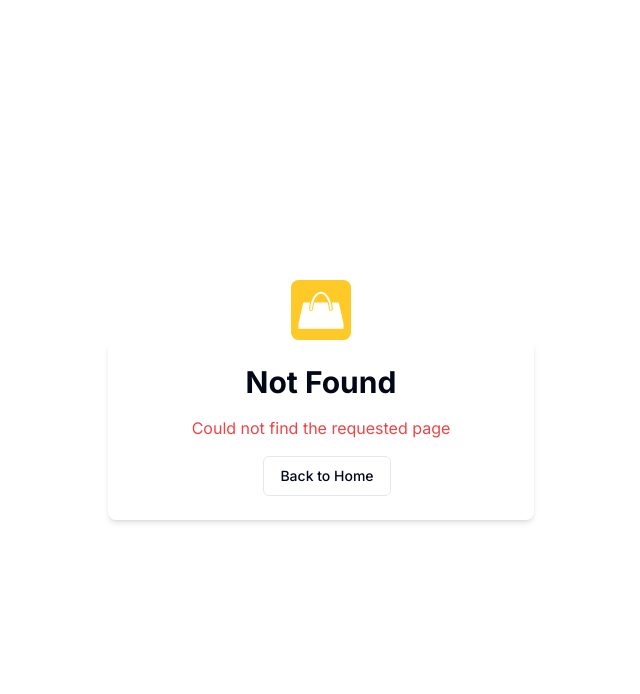
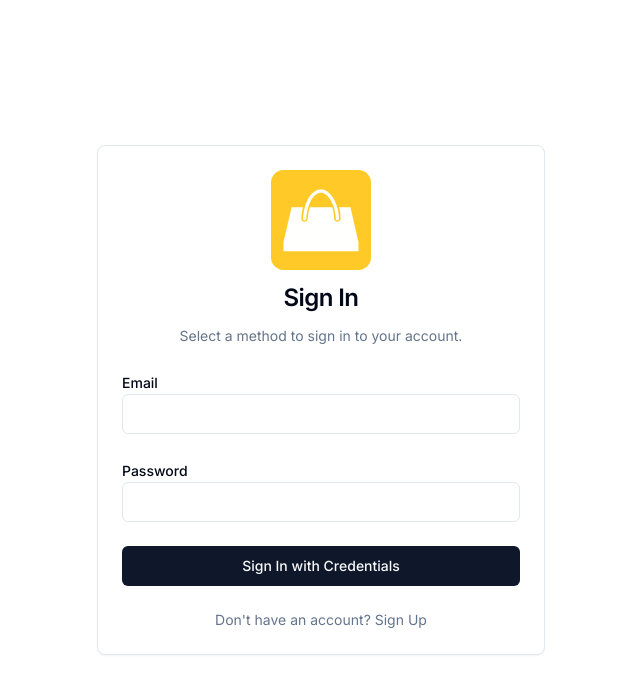
Before and after one commit to UdohLawrence/tizzle-store, a Next.js app: page /sign-in in a window 1280 px wide. Before the commit this address had no page. Shown: the top 694 px of the page, without its empty margins (319-959 px from the left). Built offline with nearby package versions, Linux system fonts and the light colour scheme.

Commit message:
create the sign in form component

```diff
--- /dev/null
+++ b/app/(auth)/layout.tsx
@@ -0,0 +1,11 @@
+const Layout = ({ children }: { children: React.ReactNode }) => {
+  return (
+    <>
+      <div className="flex-center min-h-screen w-full">
+        {children}
+      </div>
+    </>
+  )
+}
+
+export default Layout;
--- /dev/null
+++ b/app/(auth)/sign-in/credentials-sign-in-form.tsx
@@ -0,0 +1,47 @@
+import { Button } from "@/components/ui/button";
+import { Input } from "@/components/ui/input";
+import { Label } from "@/components/ui/label";
+import Link from "next/link";
+
+const CredentialsSignInForm = () => {
+
+  return (
+    <form action="">
+      <div className="space-y-6">
+        <div>
+          <Label htmlFor='email'>Email</Label>
+          <Input
+            id='email'
+            name='email'
+            required
+            type='email'
+            // default={signInDefaultValues.email}
+            autoComplete='email'
+          />
+        </div>
+        <div>
+          <Label htmlFor='password'>Password</Label>
+          <Input
+            id='password'
+            name='password'
+            required
+            type='password'
+            // default={signInDefaultValues.password}
+            autoComplete='password'
+          />
+        </div>
+        <div>
+          <Button className='w-full' variant='default'>Sign In with Credentials</Button>
+        </div>
+        <div className="text-sm text-center text-muted-foreground">
+          Don&apos;t have an account?{' '}
+          <Link target='_self' className='link' href='/sign-up'>
+            Sign Up
+          </Link>
+        </div>
+      </div>
+    </form>
+  )
+}
+
+export default CredentialsSignInForm;
--- /dev/null
+++ b/app/(auth)/sign-in/page.tsx
@@ -0,0 +1,37 @@
+import { Metadata } from "next";
+import Image from 'next/image';
+import Link from "next/link";
+import { redirect } from "next/navigation";
+
+import { auth } from "@/auth";
+import { Card, CardContent, CardDescription, CardHeader, CardTitle } from "@/components/ui/card";
+import { APP_NAME } from "@/lib/constants";
+import CredentialsSignInForm from "./credentials-sign-in-form";
+
+
+export const metadata: Metadata = {
+  title: 'Sign In'
+};
+
+const SignIn = () => {
+  return (
+    <div className="w-full max-w-md mx-auto">
+      <Card>
+        <CardHeader className="space-y-4">
+          <Link href='/' className="flex-center">
+            <Image priority={true} src='/images/logo.svg' width={100} height={100} alt={`${APP_NAME}`} />
+          </Link>
+          <CardTitle className="text-center">Sign In</CardTitle>
+          <CardDescription className="text-center">
+            Select a method to sign in to your account.
+          </CardDescription>
+        </CardHeader>
+        <CardContent className="space-y-4">
+          <CredentialsSignInForm />
+        </CardContent>
+      </Card>
+    </div>
+  )
+}
+
+export default SignIn;
--- /dev/null
+++ b/components/ui/input.tsx
@@ -0,0 +1,22 @@
+import * as React from "react"
+
+import { cn } from "@/lib/utils"
+
+const Input = React.forwardRef<HTMLInputElement, React.ComponentProps<"input">>(
+  ({ className, type, ...props }, ref) => {
+    return (
+      <input
+        type={type}
+        className={cn(
+          "flex h-10 w-full rounded-md border border-input bg-background px-3 py-2 text-base ring-offset-background file:border-0 file:bg-transparent file:text-sm file:font-medium file:text-foreground placeholder:text-muted-foreground focus-visible:outline-none focus-visible:ring-2 focus-visible:ring-ring focus-visible:ring-offset-2 disabled:cursor-not-allowed disabled:opacity-50 md:text-sm",
+          className
+        )}
+        ref={ref}
+        {...props}
+      />
+    )
+  }
+)
+Input.displayName = "Input"
+
+export { Input }
--- /dev/null
+++ b/components/ui/label.tsx
@@ -0,0 +1,26 @@
+"use client"
+
+import * as React from "react"
+import * as LabelPrimitive from "@radix-ui/react-label"
+import { cva, type VariantProps } from "class-variance-authority"
+
+import { cn } from "@/lib/utils"
+
+const labelVariants = cva(
+  "text-sm font-medium leading-none peer-disabled:cursor-not-allowed peer-disabled:opacity-70"
+)
+
+const Label = React.forwardRef<
+  React.ElementRef<typeof LabelPrimitive.Root>,
+  React.ComponentPropsWithoutRef<typeof LabelPrimitive.Root> &
+    VariantProps<typeof labelVariants>
+>(({ className, ...props }, ref) => (
+  <LabelPrimitive.Root
+    ref={ref}
+    className={cn(labelVariants(), className)}
+    {...props}
+  />
+))
+Label.displayName = LabelPrimitive.Root.displayName
+
+export { Label }
--- a/package.json
+++ b/package.json
@@ -15,6 +15,7 @@
     "@prisma/adapter-neon": "^6.2.1",
     "@radix-ui/react-dialog": "^1.1.4",
     "@radix-ui/react-dropdown-menu": "^2.1.4",
+    "@radix-ui/react-label": "^2.1.1",
     "@radix-ui/react-slot": "^1.1.1",
     "bcrypt-ts-edge": "^3.0.1",
     "class-variance-authority": "^0.7.1",
```
Also changed, not shown: 1 other file (tests, documents, lock files or other folders).
